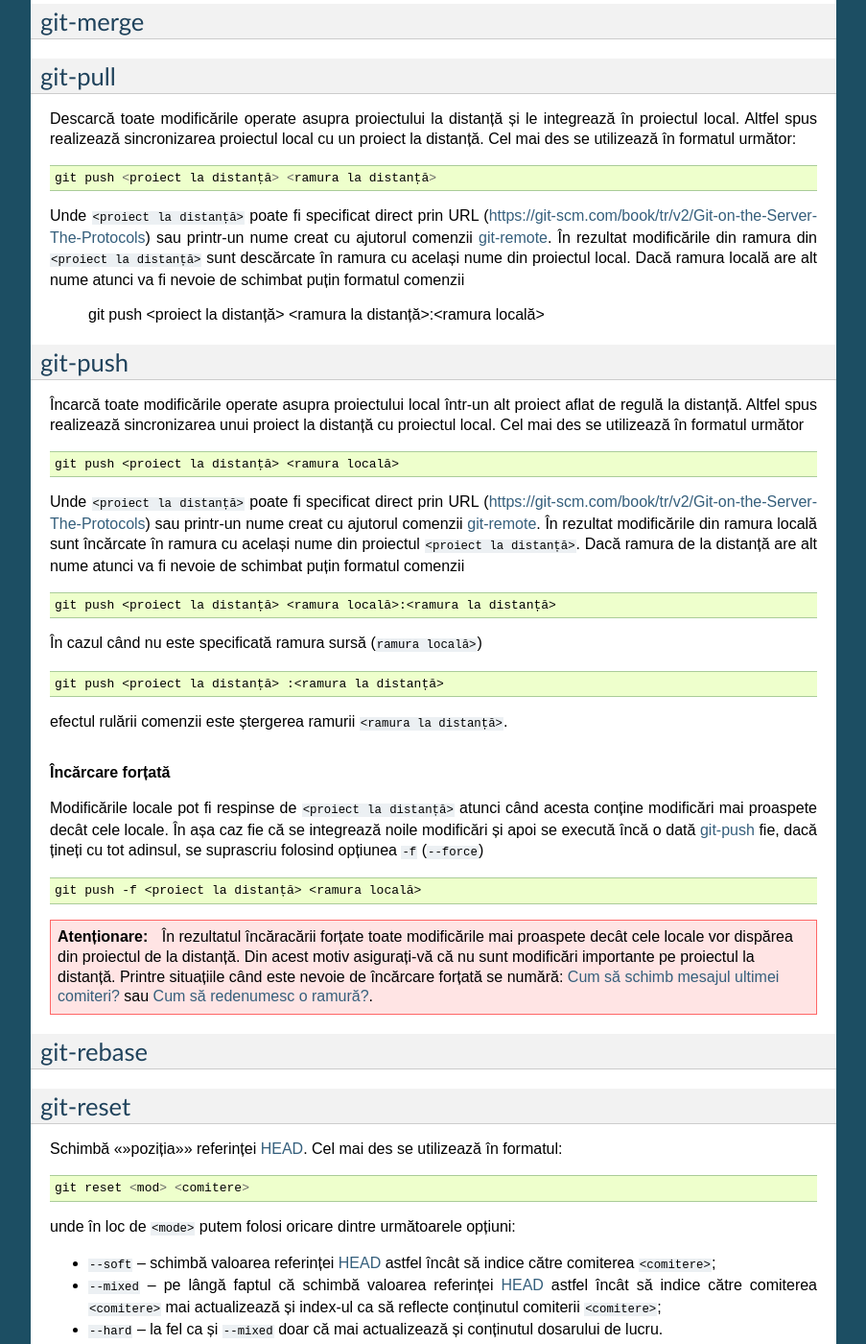
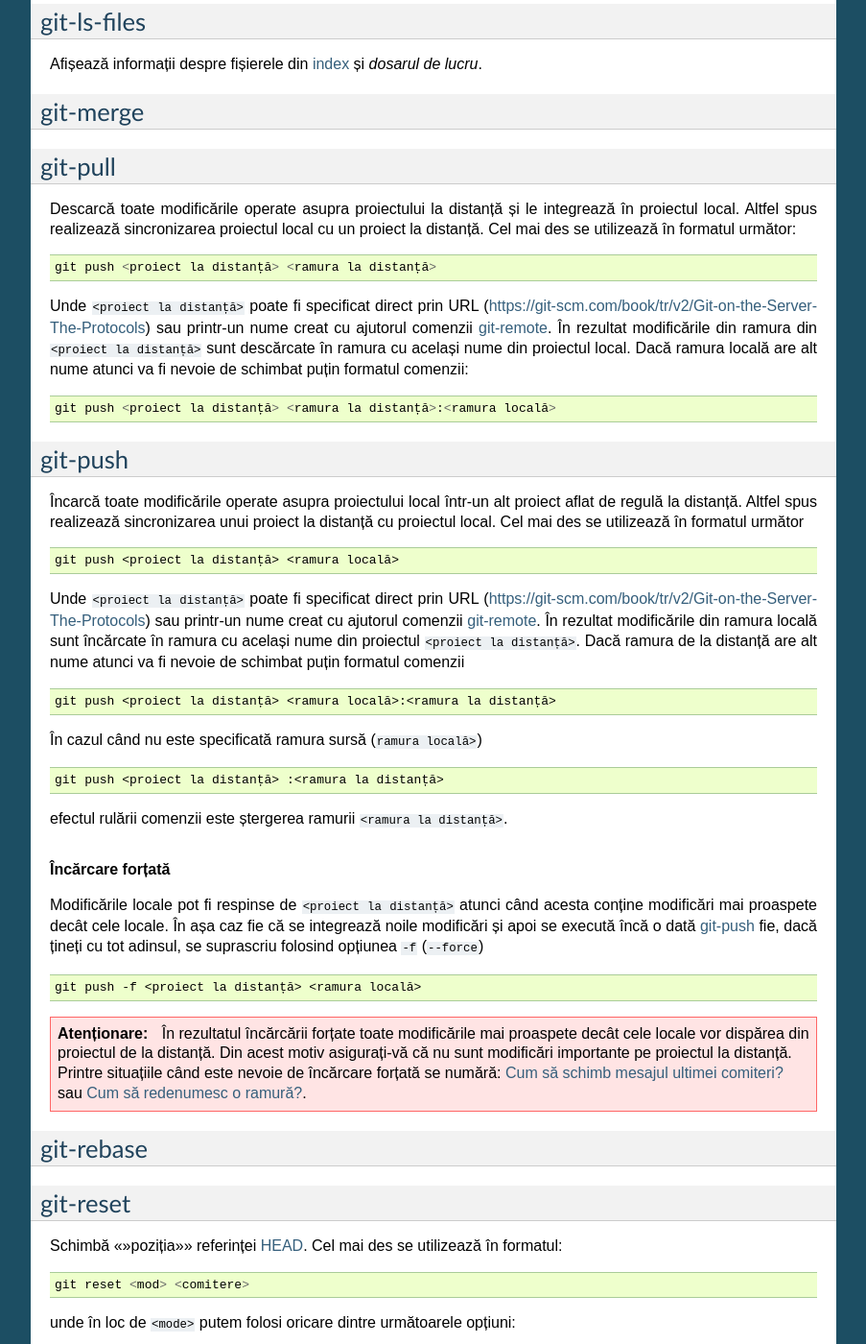
Before and after one commit to Streeling/git-rif, a Sphinx documentation site: the page built from source/comenzi.rst, in a window 1280 px wide and 1400 px high, scrolled down 1951 px. Shown: the whole window at 96% size, without its empty margins (198-1101 px from the left). Built offline with Sphinx 7.4.7, drawn with Linux system fonts in a browser that asks for light colours; some of the changed text lies outside the part shown.

Commit message:
Redactarea termenilor

```diff
--- a/source/comenzi.rst
+++ b/source/comenzi.rst
@@ -104,7 +104,6 @@ se va afișa::
 
    Un exemplu de etichetă
 
-
 .. _git-config:
 
 git-config
@@ -114,6 +113,13 @@ git-config
 
 git-fetch
 """""""""
+
+.. _git-ls-files:
+
+git-ls-files
+""""""""""""
+
+Afișează informații despre fișierele din :term:`index` și `dosarul de lucru`.
 
 .. _git-merge:
 
@@ -134,7 +140,7 @@ Cel mai des se utilizează în formatul următor::
 Unde :code:`<proiect la distanță>` poate fi specificat direct prin URL (https://git-scm.com/book/tr/v2/Git-on-the-Server-The-Protocols)
 sau printr-un nume creat cu ajutorul comenzii :ref:`git-remote`.
 În rezultat modificările din ramura din :code:`<proiect la distanță>` sunt descărcate în ramura cu același nume din proiectul local.
-Dacă ramura locală are alt nume atunci va fi nevoie de schimbat puțin formatul comenzii
+Dacă ramura locală are alt nume atunci va fi nevoie de schimbat puțin formatul comenzii::
 
    git push <proiect la distanță> <ramura la distanță>:<ramura locală>
 
@@ -181,7 +187,7 @@ Modificările locale pot fi respinse de :code:`<proiect la distanță>` atunci c
 
 .. warning::
 
-   În rezultatul încăracării forțate toate modificările mai proaspete decât cele locale vor dispărea din proiectul de la distanță. Din acest motiv asigurați-vă că nu sunt modificări importante pe proiectul la distanță. Printre situațiile când este nevoie de încărcare forțată se numără: :ref:`cum-să-schimb-mesajul-ultimei-comiteri` sau :ref:`cum-să-redenumesc-o-ramură`.
+   În rezultatul încărcării forțate toate modificările mai proaspete decât cele locale vor dispărea din proiectul de la distanță. Din acest motiv asigurați-vă că nu sunt modificări importante pe proiectul la distanță. Printre situațiile când este nevoie de încărcare forțată se numără: :ref:`cum-să-schimb-mesajul-ultimei-comiteri` sau :ref:`cum-să-redenumesc-o-ramură`.
 
 .. _git-rebase:
 
--- a/source/termeni.rst
+++ b/source/termeni.rst
@@ -47,3 +47,9 @@ Termeni
 
    hash
       Valoare generată cu ajutorul algoritmului SHA-1 (Secure Hash Algorithm 1) folosită drept nume pentru :term:`obicetele git <obiect git>`. Are lungimea de 160 biți (20 octeți sau 40 simboluri hexazecimale) și de regulă se utilizează în forma hexazecimală.
+
+   index
+      Este versiunea proiectului carea va fi comisă. Acestă versiune se păstrează în formă de :term:`obiecte git <obiect git>`, iar referințele către aceste obiecte este sunt stocate în fișierul **.git/index**. Pentru a vizualiza lista fișierelor din index împreună cu hash-urile obiectelor poate fi utilizată comanda :ref:`git-ls-files` cu optiunea :code:`--stage`.
+
+   dosarul de lucru
+      Dosarul de lucru [en. work dir] este dosarul proiectului fără istorie.
```
Also changed, not shown: other parts of source/comenzi.rst (+5 -1 lines).
